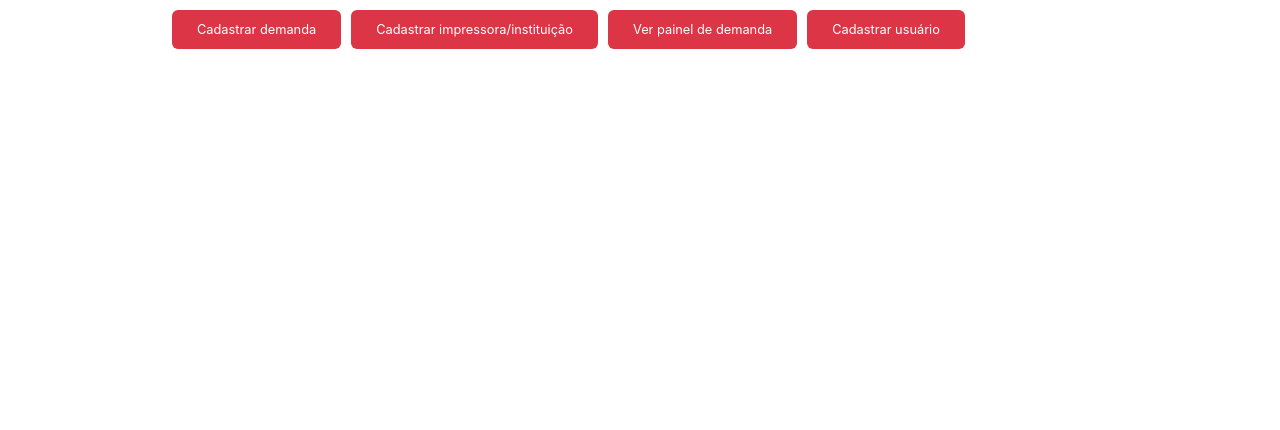
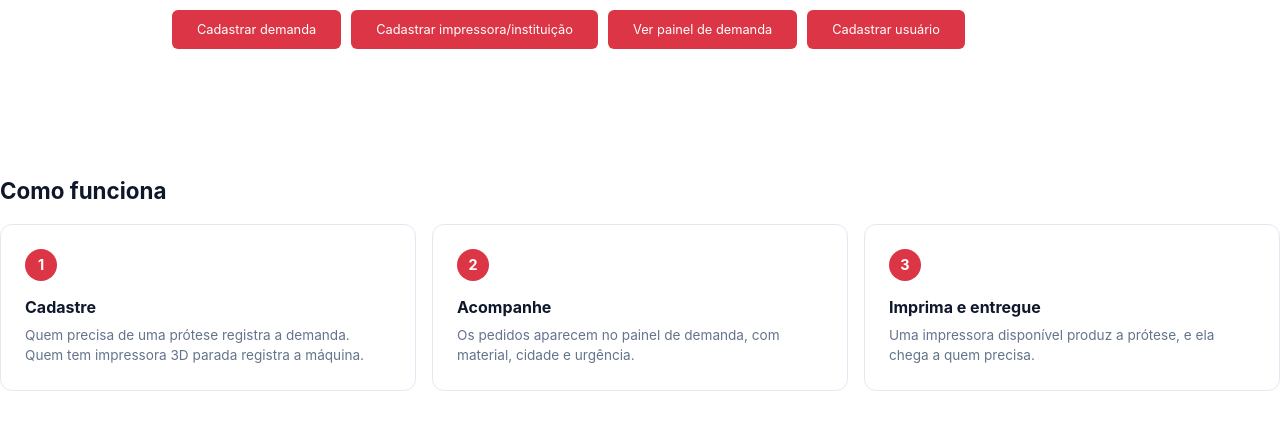
Before and after one commit to LucasTomita/PIAACD, a plain HTML site: page HTML/tela_inicio_ADM.html in a window 1280 px wide. Shown: the part 190-620 px from the top of the page. Drawn offline with Linux system fonts and the light colour scheme.

Commit message:
preenchendo a tela de inicio

```diff
--- a/CSS/style_inicio_AACD.css
+++ b/CSS/style_inicio_AACD.css
@@ -69,3 +69,65 @@ a, a:visited {
     .hero { padding: 40px 20px; }
     .hero h1 { font-size: 1.9rem; }
 }
+
+.como-funciona {
+    margin-top: 64px;
+}
+
+.como-funciona h2 {
+    margin: 0 0 20px;
+    font-size: 1.4rem;
+    font-weight: 700;
+    color: #0f172a;
+}
+
+.passos {
+    display: grid;
+    grid-template-columns: repeat(3, 1fr);
+    gap: 16px;
+}
+
+.passo {
+    padding: 24px;
+    background: #ffffff;
+    border: 1px solid #e2e8f0;
+    border-radius: 12px;
+}
+
+.numero {
+    display: flex;
+    align-items: center;
+    justify-content: center;
+    width: 32px;
+    height: 32px;
+    margin-bottom: 16px;
+    font-size: 0.9rem;
+    font-weight: 700;
+    color: #ffffff;
+    background: #dc3545;
+    border-radius: 50%;
+}
+
+.passo h3 {
+    margin: 0 0 8px;
+    font-size: 1rem;
+    font-weight: 700;
+    color: #0f172a;
+}
+
+.passo p {
+    margin: 0;
+    font-size: 0.85rem;
+    line-height: 1.5;
+    color: #64748b;
+}
+
+@media (max-width: 700px) {
+    .passos {
+        grid-template-columns: 1fr;
+    }
+
+    .como-funciona {
+        margin-top: 40px;
+    }
+}
--- a/CSS/style_inicio_ADM.css
+++ b/CSS/style_inicio_ADM.css
@@ -69,3 +69,65 @@ a, a:visited {
     .hero { padding: 40px 20px; }
     .hero h1 { font-size: 1.9rem; }
 }
+
+.como-funciona {
+    margin-top: 64px;
+}
+
+.como-funciona h2 {
+    margin: 0 0 20px;
+    font-size: 1.4rem;
+    font-weight: 700;
+    color: #0f172a;
+}
+
+.passos {
+    display: grid;
+    grid-template-columns: repeat(3, 1fr);
+    gap: 16px;
+}
+
+.passo {
+    padding: 24px;
+    background: #ffffff;
+    border: 1px solid #e2e8f0;
+    border-radius: 12px;
+}
+
+.numero {
+    display: flex;
+    align-items: center;
+    justify-content: center;
+    width: 32px;
+    height: 32px;
+    margin-bottom: 16px;
+    font-size: 0.9rem;
+    font-weight: 700;
+    color: #ffffff;
+    background: #dc3545;
+    border-radius: 50%;
+}
+
+.passo h3 {
+    margin: 0 0 8px;
+    font-size: 1rem;
+    font-weight: 700;
+    color: #0f172a;
+}
+
+.passo p {
+    margin: 0;
+    font-size: 0.85rem;
+    line-height: 1.5;
+    color: #64748b;
+}
+
+@media (max-width: 700px) {
+    .passos {
+        grid-template-columns: 1fr;
+    }
+
+    .como-funciona {
+        margin-top: 40px;
+    }
+}
--- a/CSS/style_inicio_MAUA.css
+++ b/CSS/style_inicio_MAUA.css
@@ -69,3 +69,65 @@ a, a:visited {
     .hero { padding: 40px 20px; }
     .hero h1 { font-size: 1.9rem; }
 }
+
+.como-funciona {
+    margin-top: 64px;
+}
+
+.como-funciona h2 {
+    margin: 0 0 20px;
+    font-size: 1.4rem;
+    font-weight: 700;
+    color: #0f172a;
+}
+
+.passos {
+    display: grid;
+    grid-template-columns: repeat(3, 1fr);
+    gap: 16px;
+}
+
+.passo {
+    padding: 24px;
+    background: #ffffff;
+    border: 1px solid #e2e8f0;
+    border-radius: 12px;
+}
+
+.numero {
+    display: flex;
+    align-items: center;
+    justify-content: center;
+    width: 32px;
+    height: 32px;
+    margin-bottom: 16px;
+    font-size: 0.9rem;
+    font-weight: 700;
+    color: #ffffff;
+    background: #dc3545;
+    border-radius: 50%;
+}
+
+.passo h3 {
+    margin: 0 0 8px;
+    font-size: 1rem;
+    font-weight: 700;
+    color: #0f172a;
+}
+
+.passo p {
+    margin: 0;
+    font-size: 0.85rem;
+    line-height: 1.5;
+    color: #64748b;
+}
+
+@media (max-width: 700px) {
+    .passos {
+        grid-template-columns: 1fr;
+    }
+
+    .como-funciona {
+        margin-top: 40px;
+    }
+}
--- a/HTML/tela_inicio_ADM.html
+++ b/HTML/tela_inicio_ADM.html
@@ -30,5 +30,29 @@
     </div>
   </main>
 
+      <section class="como-funciona">
+      <h2>Como funciona</h2>
+
+      <div class="passos">
+        <div class="passo">
+          <span class="numero">1</span>
+          <h3>Cadastre</h3>
+          <p>Quem precisa de uma prótese registra a demanda. Quem tem impressora 3D parada registra a máquina.</p>
+        </div>
+
+        <div class="passo">
+          <span class="numero">2</span>
+          <h3>Acompanhe</h3>
+          <p>Os pedidos aparecem no painel de demanda, com material, cidade e urgência.</p>
+        </div>
+
+        <div class="passo">
+          <span class="numero">3</span>
+          <h3>Imprima e entregue</h3>
+          <p>Uma impressora disponível produz a prótese, e ela chega a quem precisa.</p>
+        </div>
+      </div>
+    </section>
+
 </body>
 </html>
```
Also changed, not shown: HTML/tela_inicio_AACD.html (+23 -0 lines), HTML/tela_inicio_MAUA.html (+24 -0 lines).
